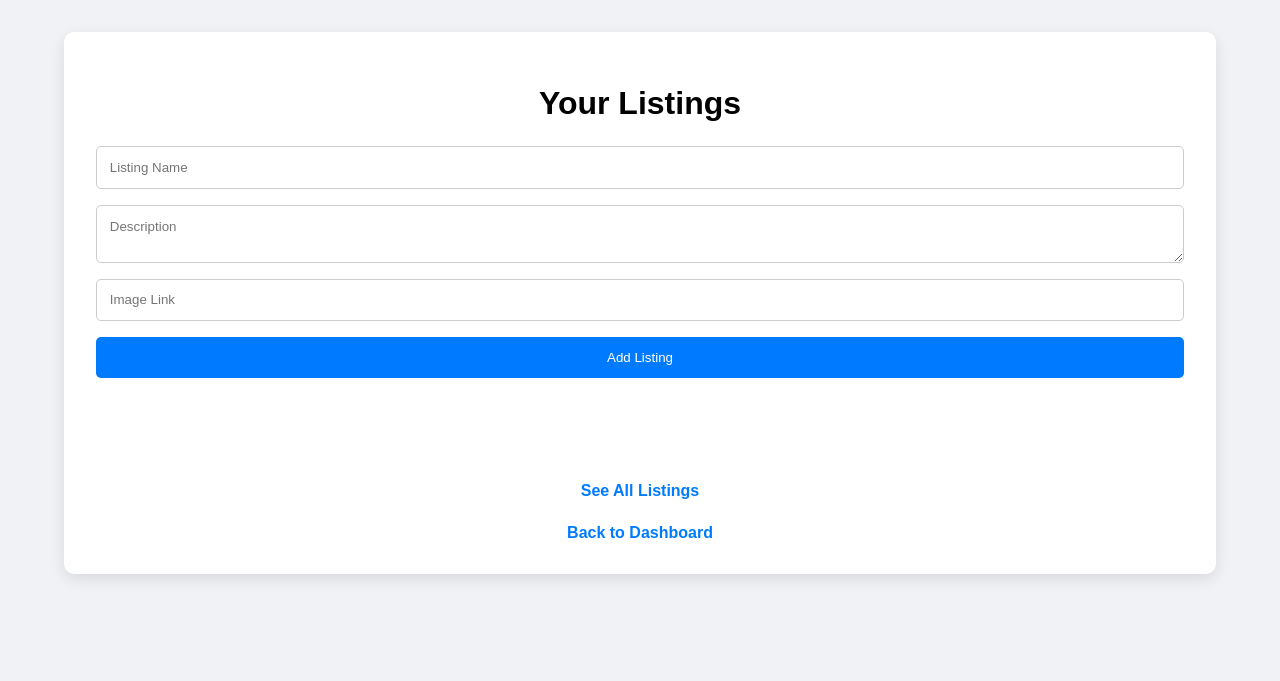
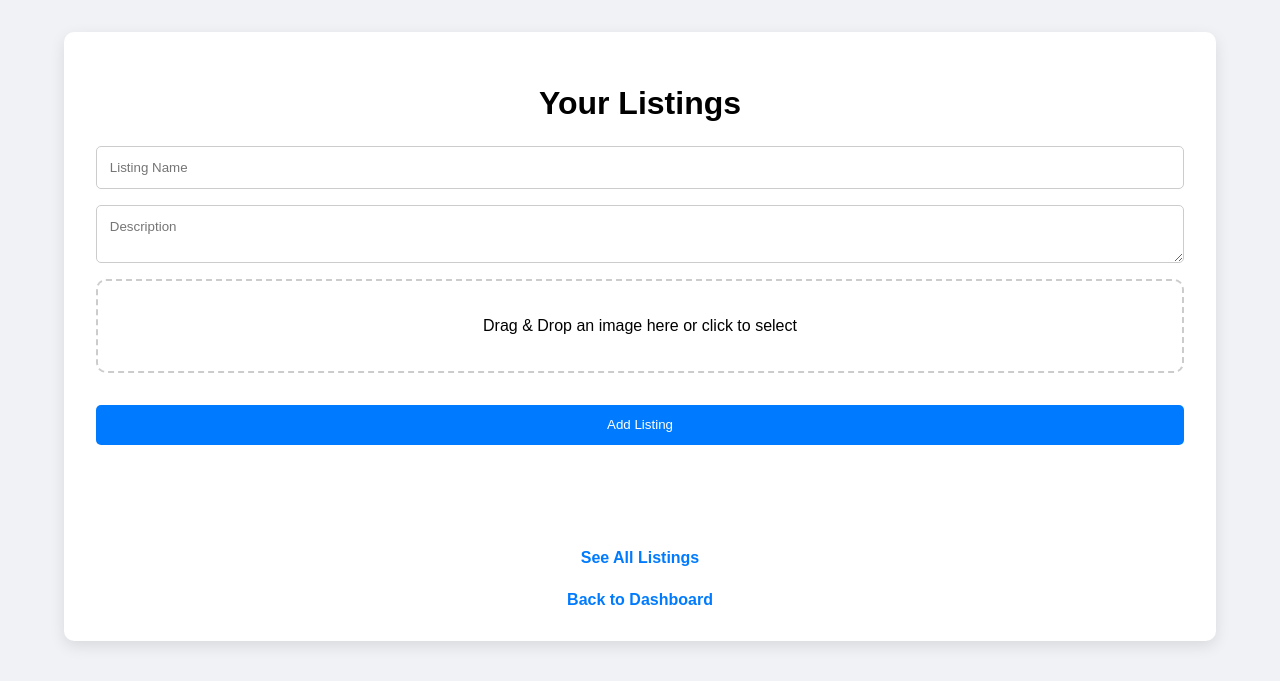
Before and after one commit to kinglalu/WildHacks2025, a Flask app: page /listings/admin in a window 1280 px wide. Shown: the top 681 px of the page. Run offline with Flask 3, Linux system fonts and the light colour scheme; the visitor is signed in with stand-in values (Sample User, id 1).

Commit message:
DRAG DROP

```diff
--- a/app.py
+++ b/app.py
@@ -1,13 +1,16 @@
-from flask import Flask, render_template, request, redirect, url_for, flash, session
+from flask import Flask, render_template, request, redirect, url_for, flash, session, current_app
 from flask_sqlalchemy import SQLAlchemy
 from flask_migrate import Migrate
 from werkzeug.security import generate_password_hash, check_password_hash
+from werkzeug.utils import secure_filename
+import os
 
 app = Flask(__name__)
 app.secret_key = "supersecretkey"
 app.config["SQLALCHEMY_DATABASE_URI"] = "sqlite:///users.db"
+app.config['UPLOAD_FOLDER'] = 'static/uploads'
+app.config['MAX_CONTENT_LENGTH'] = 16 * 1024 * 1024  # 16 MB
 db = SQLAlchemy(app)
-
 migrate = Migrate(app, db)
 
 class User(db.Model):
@@ -40,7 +43,11 @@ class Dislike(db.Model):
 
     listing = db.relationship('Listing', back_populates='dislikes')
 
+def allowed_file(filename):
+    return '.' in filename and filename.rsplit('.', 1)[1].lower() in {'png', 'jpg', 'jpeg', 'gif'}
 
+if not os.path.exists('static/uploads'):
+    os.makedirs('static/uploads')
 
 @app.route("/")
 def login_page():
@@ -110,18 +117,34 @@ def listings(username):
     if session['username'] == 'admin':
         all_listings = Listing.query.all()
         return render_template("listings.html", username=username, listings=all_listings)
+
     if session['username'] != username:
         return redirect(url_for('listings', username=session['username']))
 
     if request.method == "POST":
         name = request.form["name"]
         description = request.form["description"]
-        image_link = request.form["image_link"]
+        file = request.files.get("image_file")  # Get the file input field
 
-        new_listing = Listing(name=name, description=description, image_link=image_link, username=username)
-        db.session.add(new_listing)
-        db.session.commit()
-        flash("Listing added successfully!")
+        if file and allowed_file(file.filename):
+            filename = secure_filename(file.filename)
+            file_path = os.path.join(app.config['UPLOAD_FOLDER'], filename)
+            file.save(file_path)
+
+            image_link = f"/static/uploads/{filename}"  # Store the relative URL in the database
+
+            # Add the new listing with the image
+            new_listing = Listing(
+                name=name,
+                description=description,
+                image_link=image_link,
+                username=username
+            )
+            db.session.add(new_listing)
+            db.session.commit()
+            flash("Listing added successfully!", "success")
+        else:
+            flash("Invalid file type. Please upload a valid image.", "danger")
 
     user_listings = Listing.query.filter_by(username=username).all()
     return render_template("listings.html", username=username, listings=user_listings)
@@ -140,12 +163,21 @@ def delete_listing(listing_id):
     Like.query.filter_by(listing_id=listing.id).delete()
     Dislike.query.filter_by(listing_id=listing.id).delete()
 
+    # Delete the image associated with the listing
+    image_filename = listing.image_link.split('/')[-1]  # Extract the filename from the URL
+    image_path = os.path.join(current_app.config['UPLOAD_FOLDER'], image_filename)
+
+    # Check if the file exists and remove it
+    if os.path.exists(image_path):
+        os.remove(image_path)
+
     # Delete the listing itself
     db.session.delete(listing)
     db.session.commit()
 
-    flash("Listing deleted successfully.")
+    flash("Listing and image deleted successfully.")
     return redirect(url_for('listings', username=username))
+
 
 @app.route("/all_listings", methods=["GET", "POST"])
 def all_listings():
--- a/templates/listings.html
+++ b/templates/listings.html
@@ -135,6 +135,35 @@
         .dislike-form button:hover {
             color: rgb(253, 133, 133);  /* Optional: hover effect */
         }
+
+        #drop-area {
+            border: 2px dashed #ccc;
+            border-radius: 10px;
+            padding: 20px;
+            text-align: center;
+            cursor: pointer;
+            margin-bottom: 1rem;
+            position: relative;
+        }
+
+        #drop-area.hover {
+            border-color: #007bff;
+        }
+
+        #fileElem {
+            display: none;
+        }
+
+        .file-feedback {
+            margin-top: 1rem;
+            color: #007bff;
+        }
+
+        .image-preview {
+            max-width: 100%;
+            margin-top: 1rem;
+            border-radius: 5px;
+        }
     </style>
 </head>
 <body>
@@ -142,10 +171,14 @@
         <h1>Your Listings</h1>
 
         <!-- Add Listing Form -->
-        <form method="POST">
+        <form method="POST" enctype="multipart/form-data">
             <input type="text" name="name" placeholder="Listing Name" required>
             <textarea name="description" placeholder="Description" required></textarea>
-            <input type="text" name="image_link" placeholder="Image Link" required>
+            <div id="drop-area">
+                <p>Drag & Drop an image here or click to select</p>
+                <input type="file" name="image_file" id="fileElem" accept="image/*" required>
+            </div>
+            <div id="file-feedback" class="file-feedback"></div>
             <input type="submit" value="Add Listing">
         </form>
 
@@ -190,5 +223,62 @@
         <a href="{{ url_for('all_listings') }}">See All Listings</a>
         <a href="{{ url_for('welcome', username=username) }}">Back to Dashboard</a>
     </div>
+    <script>
+const dropArea = document.getElementById("drop-area");
+const fileInput = document.getElementById("fileElem");
+const fileFeedback = document.getElementById("file-feedback");
+
+dropArea.addEventListener("click", () => fileInput.click());
+
+dropArea.addEventListener("dragover", (e) => {
+    e.preventDefault();
+    dropArea.classList.add("hover");
+});
+
+dropArea.addEventListener("dragleave", () => {
+    dropArea.classList.remove("hover");
+});
+
+dropArea.addEventListener("drop", (e) => {
+    e.preventDefault();
+    dropArea.classList.remove("hover");  // Remove hover class when file is dropped
+    const file = e.dataTransfer.files[0];
+    fileInput.files = e.dataTransfer.files;
+    showFileFeedback(file);
+    hideDropArea();  // Hide the drop area after file is dropped
+});
+
+fileInput.addEventListener("change", (e) => {
+    const file = e.target.files[0];
+    showFileFeedback(file);
+    hideDropArea();  // Hide the drop area after file is selected
+});
+
+function showFileFeedback(file) {
+    if (file) {
+        fileFeedback.textContent = `Selected file: ${file.name}`;
+
+        // If it's an image, show a preview
+        if (file.type.startsWith("image/")) {
+            const reader = new FileReader();
+            reader.onload = function(event) {
+                const previewImage = document.createElement("img");
+                previewImage.src = event.target.result;
+                previewImage.classList.add("image-preview");
+                fileFeedback.appendChild(previewImage);
+            };
+            reader.readAsDataURL(file);
+        }
+    } else {
+        fileFeedback.textContent = "";
+    }
+}
+
+function hideDropArea() {
+    dropArea.style.display = "none";  // Hide the drop area when a file is added
+}
+
+
+    </script>
 </body>
 </html>
```
